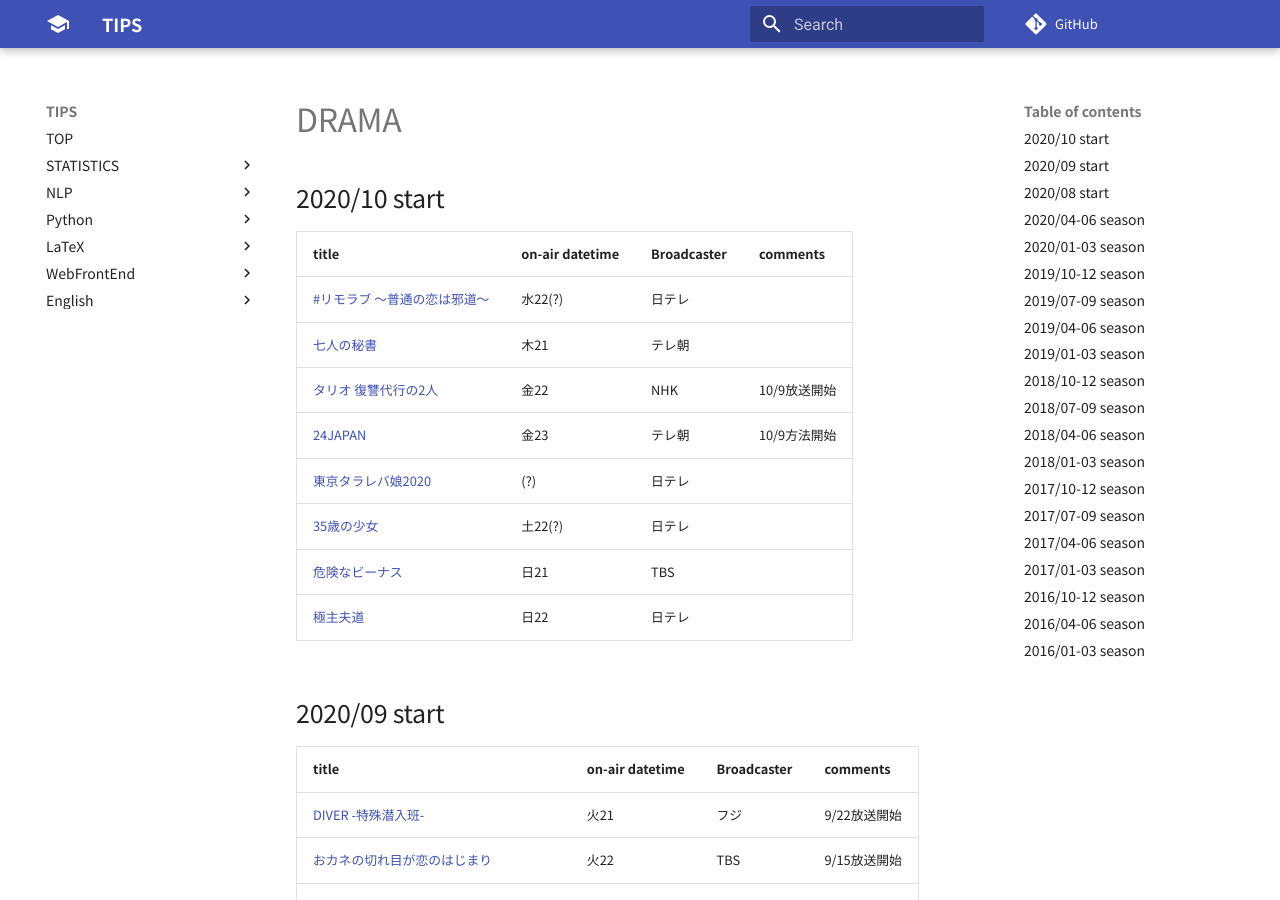
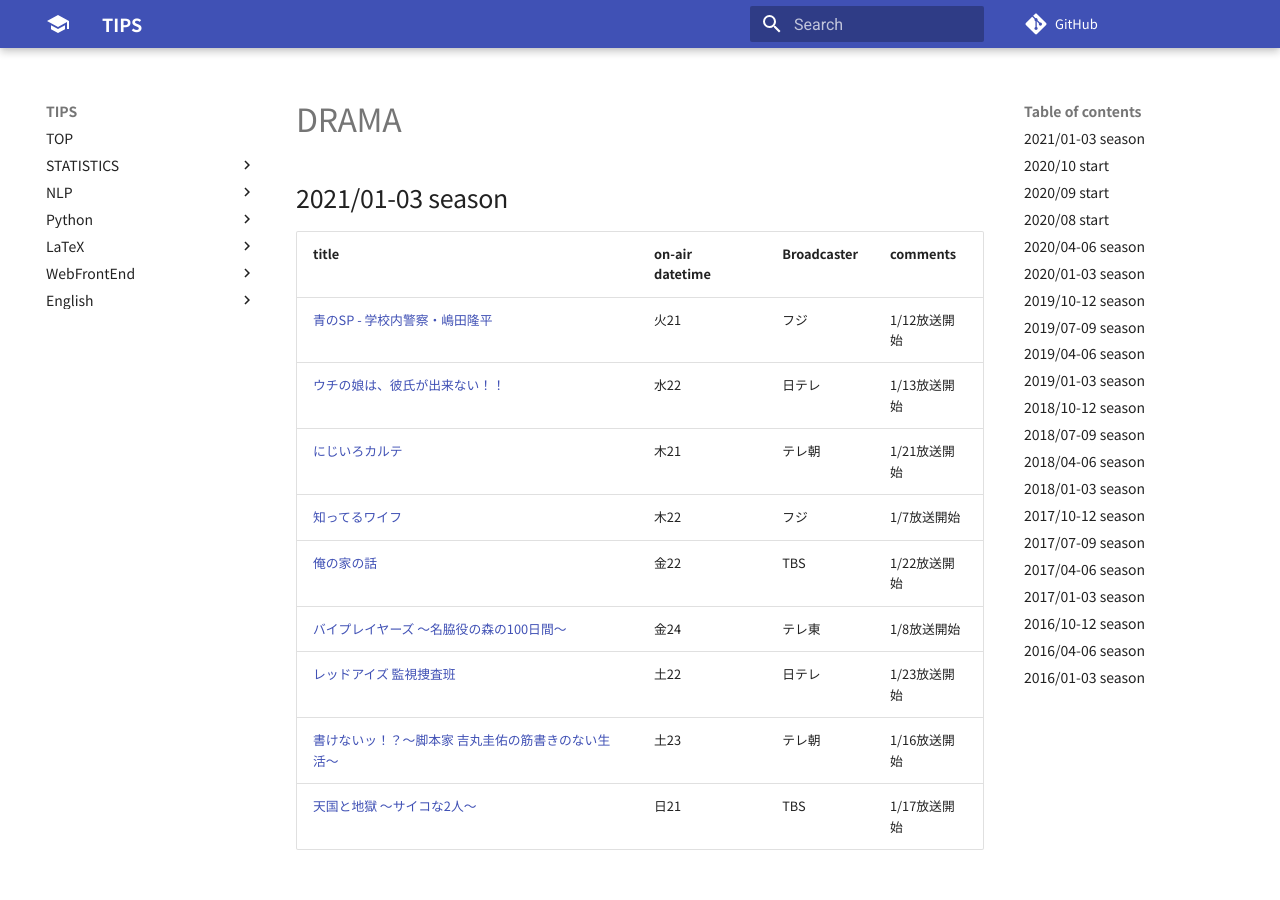
Before and after one commit to aYukiYoshida/tips, an MkDocs documentation site: the page built from docs/favorites/drama.md, in a window 1280 px wide and 900 px high. Built offline with MkDocs 1.6.1 and Material for MkDocs 9.7.7, drawn with Linux system fonts in a browser that asks for light colours; comment, search, counter and statistics services are not loaded.

Commit message:
Update doc of drama

```diff
--- a/docs/favorites/drama.md
+++ b/docs/favorites/drama.md
@@ -1,4 +1,18 @@
 # DRAMA
+
+## 2021/01-03 season
+
+|title|on-air datetime|Broadcaster|comments|
+|:-|:-|:-|:-|
+|[青のSP - 学校内警察・嶋田隆平](https://www.ktv.jp/schoolpolice/)|火21|フジ|1/12放送開始|
+|[ウチの娘は、彼氏が出来ない！！](https://www.ntv.co.jp/uchikare/)|水22|日テレ|1/13放送開始|
+|[にじいろカルテ](https://www.tv-asahi.co.jp/nijiiro/)|木21|テレ朝|1/21放送開始|
+|[知ってるワイフ](https://www.fujitv.co.jp/shitteruwife/)|木22|フジ|1/7放送開始|
+|[俺の家の話](https://www.tbs.co.jp/oreie_tbs/)|金22|TBS|1/22放送開始|
+|[バイプレイヤーズ 〜名脇役の森の100日間〜](https://www.tv-tokyo.co.jp/byplayers/)|金24|テレ東|1/8放送開始|
+|[レッドアイズ 監視捜査班](https://www.ntv.co.jp/redeyes/)|土22|日テレ|1/23放送開始|
+|[書けないッ！？～脚本家 吉丸圭佑の筋書きのない生活～](https://www.tv-asahi.co.jp/kakenai/)|土23|テレ朝|1/16放送開始|
+|[天国と地獄 ～サイコな2人～](https://www.tbs.co.jp/tengokutojigoku_tbs/)|日21|TBS|1/17放送開始|
 
 
 ## 2020/10 start
```
